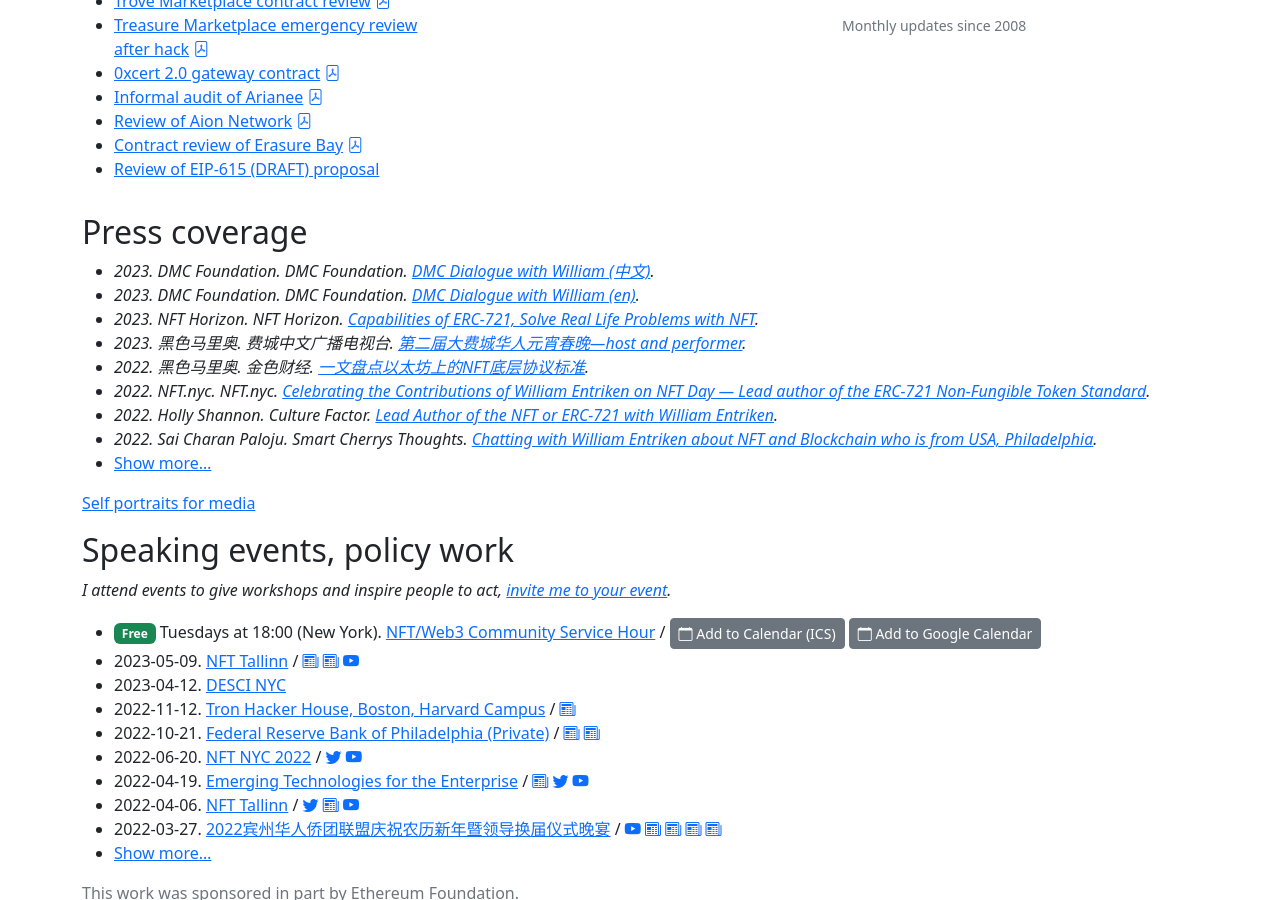
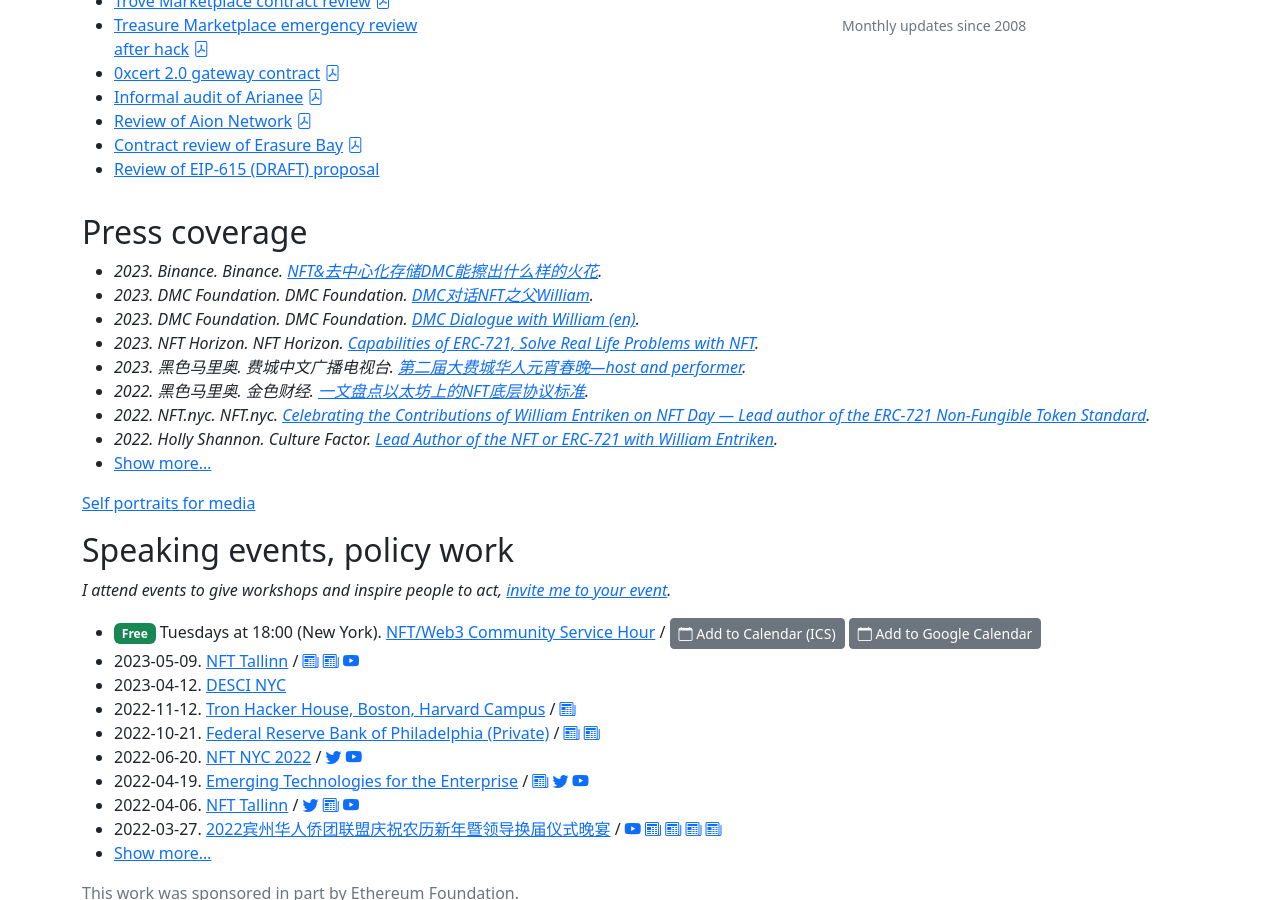
Before and after one commit to fulldecent/phor.net, a Jekyll site: the page built from index.html, in a window 1280 px wide and 900 px high, scrolled down 1252 px. Built offline with Jekyll 4.4.1, drawn with Linux system fonts in a browser that asks for light colours; nearby versions of some CDN libraries; comment, search, counter and statistics services are not loaded.

```diff
--- a/_data/press-coverage.json
+++ b/_data/press-coverage.json
@@ -1,10 +1,18 @@
 [
+  {
+    "date": "2023-06-22",
+    "authors": ["Binance"],
+    "publication": "Binance",
+    "url": "https://twitter.com/i/spaces/1mnGeRlQwQLJX?s=20",
+    "title": "NFT&去中心化存储DMC能擦出什么样的火花",
+    "disclosure": "Disclosure: DMC is a portfolio company of AlephCrypyo, Aleph is my client. I receive no compensation as part of this interview or promotion. All opinions here are my own, and it is a great interview. English and Mandarin!"
+  },
   {
     "date": "2023-06-29",
     "authors": ["DMC Foundation"],
     "publication": "DMC Foundation",
     "url": "https://www.youtube.com/watch?v=ZDydsH8TYzU",
-    "title": "DMC Dialogue with William (中文)",
+    "title": "DMC对话NFT之父William",
     "disclosure": "Disclosure: DMC is a portfolio company of AlephCrypyo, Aleph is my client. I receive no compensation as part of this interview or promotion. All opinions here are my own, and it is a great interview. English and Mandarin!"
   },
   {
```
